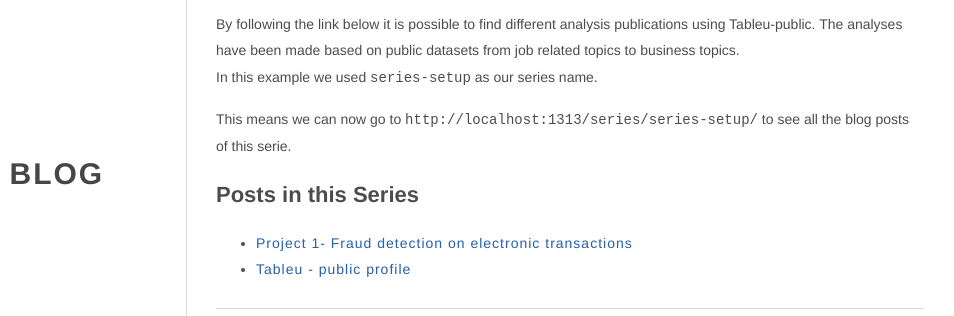
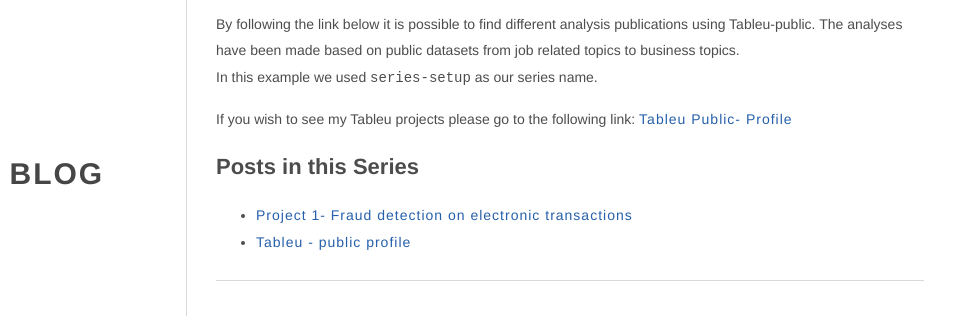
Before and after one commit to fblaura/DSProjects2, a plain HTML site: page post/todavianoseries-part-2/index.html in a window 1280 px wide. Shown: the part 217-533 px from the top of the page, 326-1280 px from the left. Drawn offline with Linux system fonts and the light colour scheme.

Commit message:
Update index.html

```diff
--- a/post/todavianoseries-part-2/index.html
+++ b/post/todavianoseries-part-2/index.html
@@ -357,7 +357,8 @@
       </div><p>In this second part of the series we&rsquo;ll show you where to find the full series</p>
 <p>By following the link below it is possible to find different analysis publications using Tableu-public. The analyses have been made based on public datasets from job related topics to business topics.<br>
 In this example we used <code>series-setup</code> as our series name.</p>
-<p>This means we can now go to <code>http://localhost:1313/series/series-setup/</code> to see all the blog posts of this serie.</p>
+<p>If you wish to see my Tableu projects please go to the following link: <a href="https://public.tableau.com/app/profile/laura.florez">Tableu Public- Profile</a></p>
+
 
 
 <h3>Posts in this Series</h3>
```
